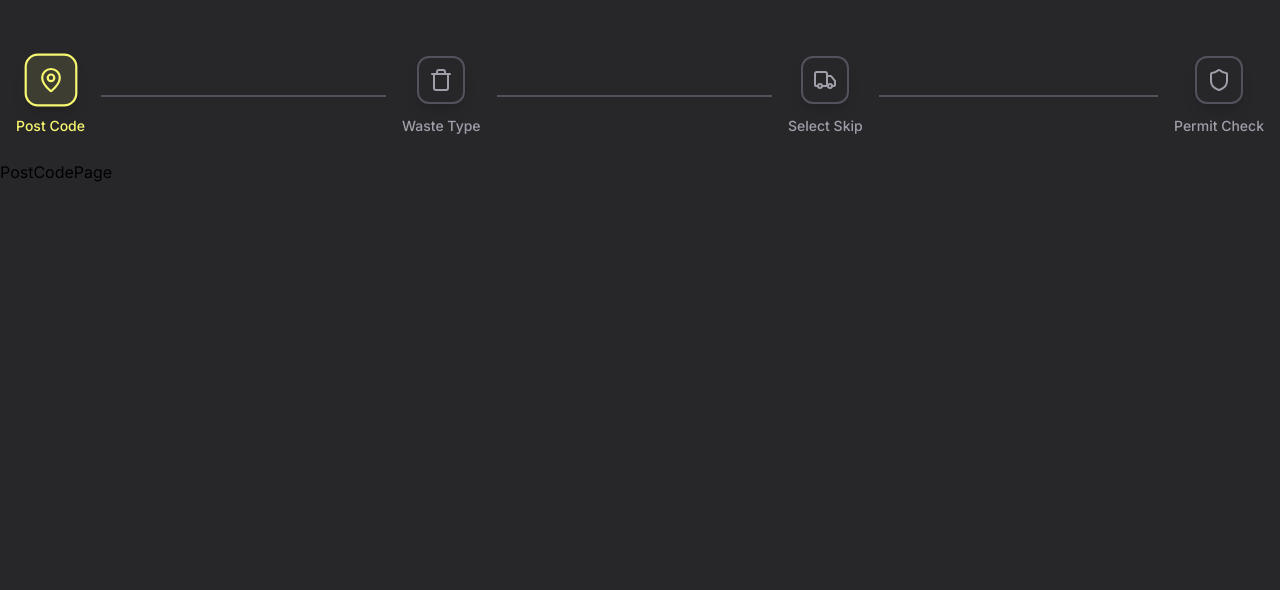
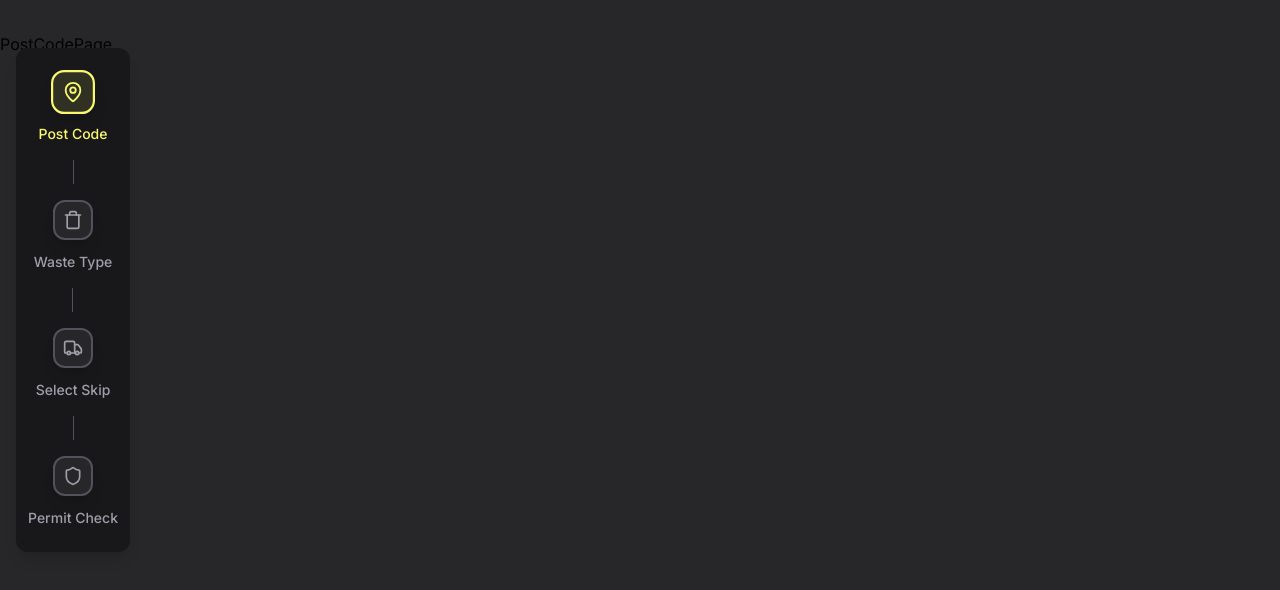
Before and after one commit to metinerdempat/remwaste_react_challenge, a React (Vite) app: page /steps/post-code in a window 1280 px wide. Shown: the top 590 px of the page. Built offline with nearby package versions, Linux system fonts and the light colour scheme; no server answers.

Commit message:
refactor: layout styles

```diff
--- a/src/components/steps/next-step.tsx
+++ b/src/components/steps/next-step.tsx
@@ -20,23 +20,14 @@ const NextStep: FC<Props> = ({ skip }) => {
       )}
     >
       <div className="max-w-7xl mx-auto px-4">
-        <div className="py-2 text-center">
-          <p className="mt-3 text-xs text-zinc-400">
-            Imagery and information shown throughout this website may not reflect the exact shape or size specification,
-            colours may vary, options and/or accessories may be featured at additional cost.
-          </p>
-        </div>
-
         <div className="py-4 flex items-center justify-between gap-4">
-          <div className="flex-1">
+          <div className="flex-1 items-center flex-col flex">
             <h3 className="text-lg font-semibold text-white">{skip.size} Yard Skip</h3>
             <div className="mt-1 flex items-center gap-2 text-zinc-400">
               <span className="text-foreground font-medium">{moneyFormatter(totalPrice)}</span>
               <span>/ {skip.hire_period_days} day hire</span>
             </div>
-          </div>
-
-          <div className="flex items-center gap-3">
+            <div className="mt-1.5 flex items-center gap-3">
               <button
                 type="button"
                 tabIndex={16}
@@ -63,6 +54,14 @@ const NextStep: FC<Props> = ({ skip }) => {
             </div>
           </div>
         </div>
+
+        <div className="pb-4 text-center">
+          <p className="mt-3 text-xs text-zinc-400">
+            Imagery and information shown throughout this website may not reflect the exact shape or size specification,
+            colours may vary, options and/or accessories may be featured at additional cost.
+          </p>
+        </div>
+      </div>
     </div>
   );
 };
--- a/src/components/steps/stepper/desktop-stepper.tsx
+++ b/src/components/steps/stepper/desktop-stepper.tsx
@@ -8,21 +8,19 @@ interface Props {
 
 const DesktopStepper: FC<Props> = ({ currentStep }) => {
   return (
-    <div className="hidden md:flex items-center py-6">
+    <div className="shadow-lg hidden md:flex bg-zinc-900 rounded-xl px-3  z-[999] flex-col items-center py-6 fixed top-12 left-4">
       {STEPS.map((step, index) => (
         <button
           type="button"
           key={step.id}
-          className={clsx('flex items-center', {
-            'flex-1': index < STEPS.length - 1,
-            'ml-auto': index === STEPS.length - 1,
+          className={clsx('min-w-18 justify-center flex flex-col items-center', {
             'cursor-no-drop': step.id > currentStep.id,
           })}
         >
           <div className="relative flex flex-col items-center">
             <div
               className={clsx(
-                'w-12 h-12 rounded-xl grid place-items-center transition-all duration-300',
+                'w-10 h-10 rounded-xl grid place-items-center transition-all duration-300',
                 'border-2 shadow-lg',
                 {
                   'border-foreground bg-foreground/10 scale-110': step.id === currentStep.id,
@@ -32,7 +30,7 @@ const DesktopStepper: FC<Props> = ({ currentStep }) => {
               )}
             >
               <step.Icon
-                className={clsx('w-6 h-6 transition-colors', {
+                className={clsx('w-5 h-5 transition-colors', {
                   'text-foreground': step.id <= currentStep.id,
                   'text-zinc-400': step.id > currentStep.id,
                 })}
@@ -47,9 +45,8 @@ const DesktopStepper: FC<Props> = ({ currentStep }) => {
               {step.title}
             </span>
           </div>
-
           {index < STEPS.length - 1 && (
-            <div className="flex-1 h-0.5 mx-4 relative">
+            <div className="w-px h-6 my-4 relative">
               <div
                 className={clsx('absolute inset-0 transition-colors duration-300', {
                   'bg-foreground': step.id < currentStep.id,
```
Lines whose indentation alone changed are shown as unchanged.
